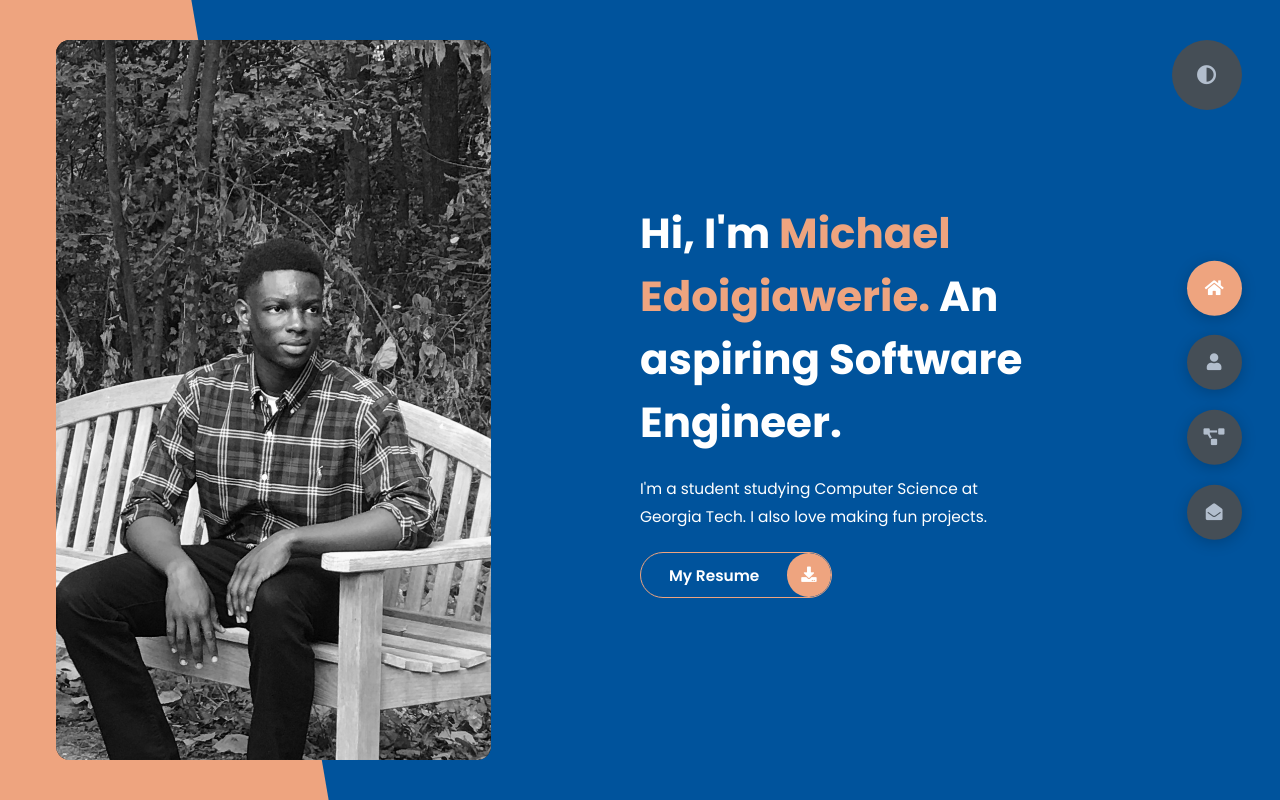
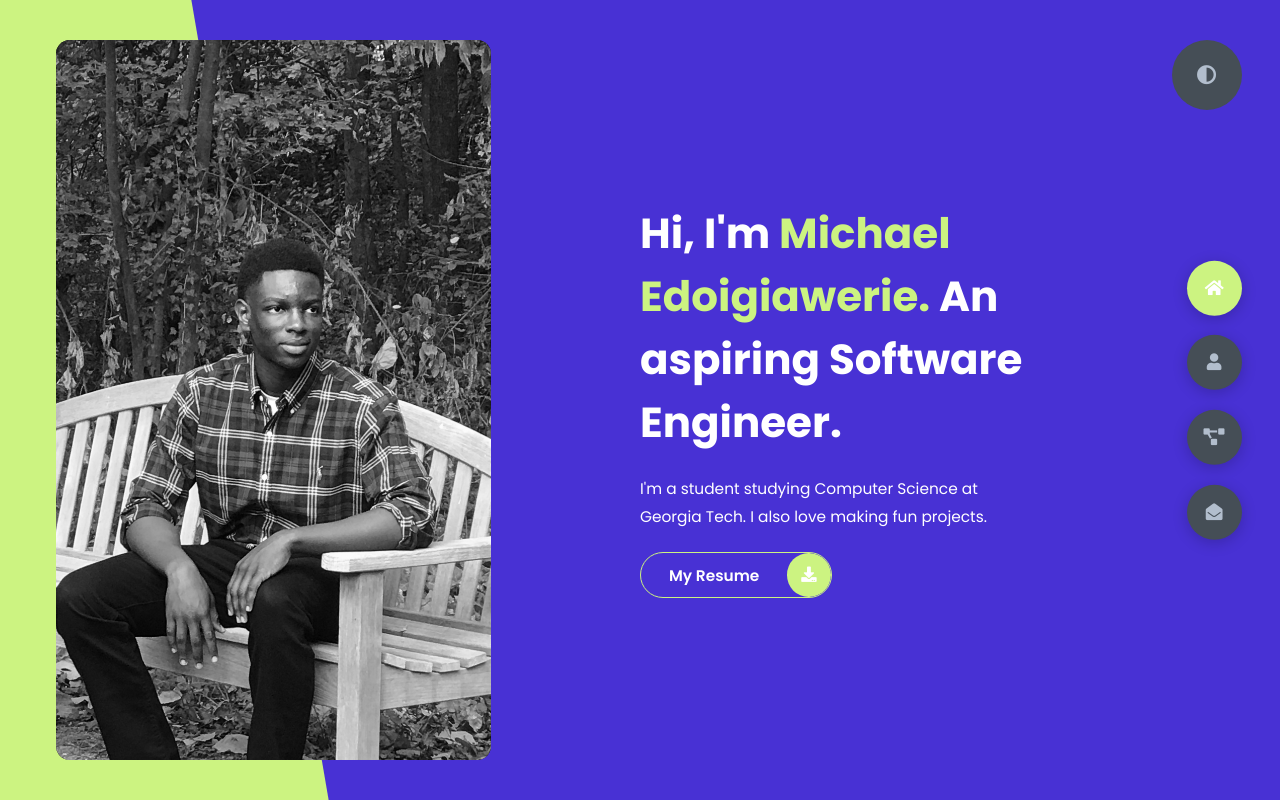
Before and after one commit to MichaelEdoigiawerie/Personal-Website, a plain HTML site: page index.html in a window 1280 px wide. Drawn offline with Linux system fonts and the light colour scheme.

Commit message:
Modifying Colors

```diff
--- a/styles/styles.scss
+++ b/styles/styles.scss
@@ -7,8 +7,8 @@
 
 :root {
     font-size: 14px;
-    --col-primary: #00539c;
-    --col-secondary: #eea47f;
+    --col-primary: #4831d4;
+    --col-secondary:#ccf381;
     --col-white: #ffffff;
     --col-black: #000;
     --col-grey1: #dbe1e8;
@@ -21,8 +21,8 @@
 
 //Element Styling
 .light-mode {
-    --col-primary: #ffac63;
-    --col-secondary: #115b80;
+    --col-primary: #b7ce2b;
+    --col-secondary: #330c7e;
     --col-white: 0;
     --col-black: #000;
     --col-grey1: #241e17;
```
Also changed, not shown: styles/styles.css, 1 other file.
